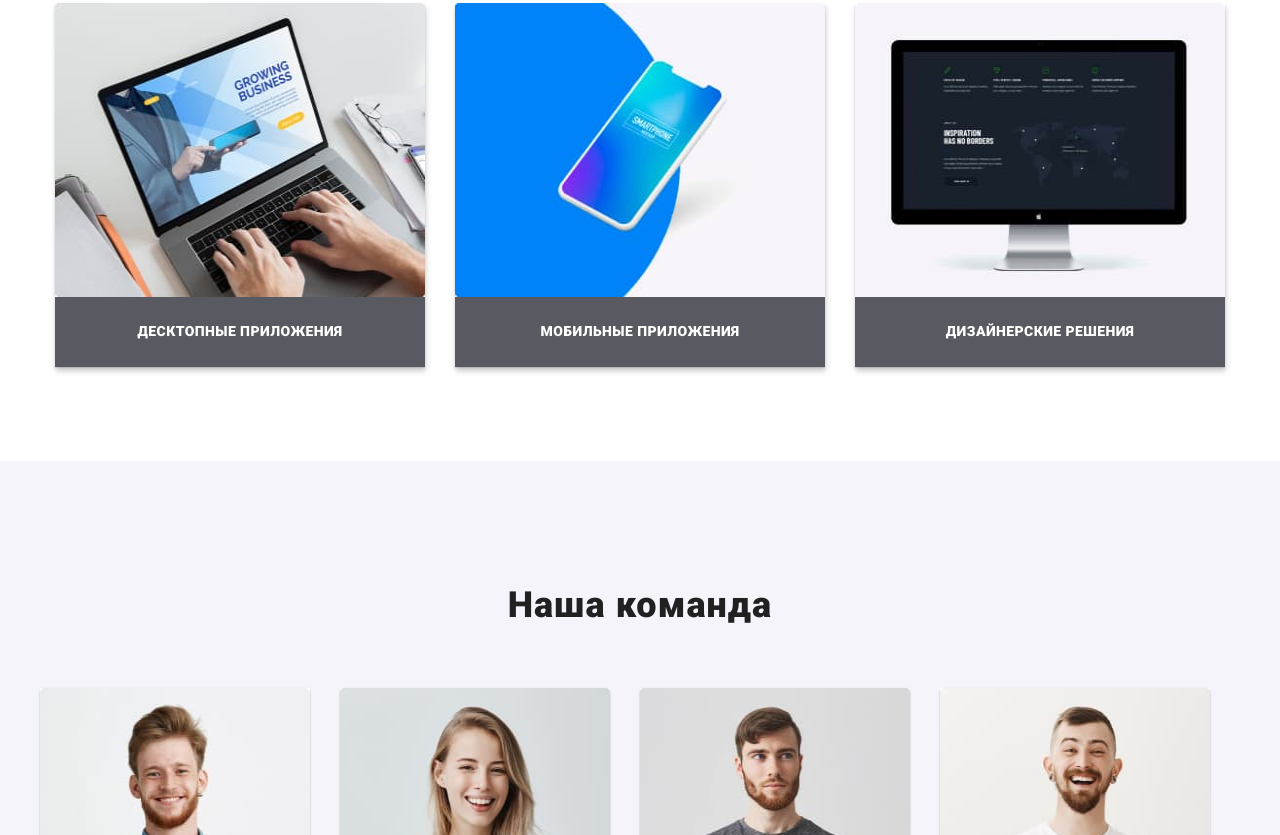
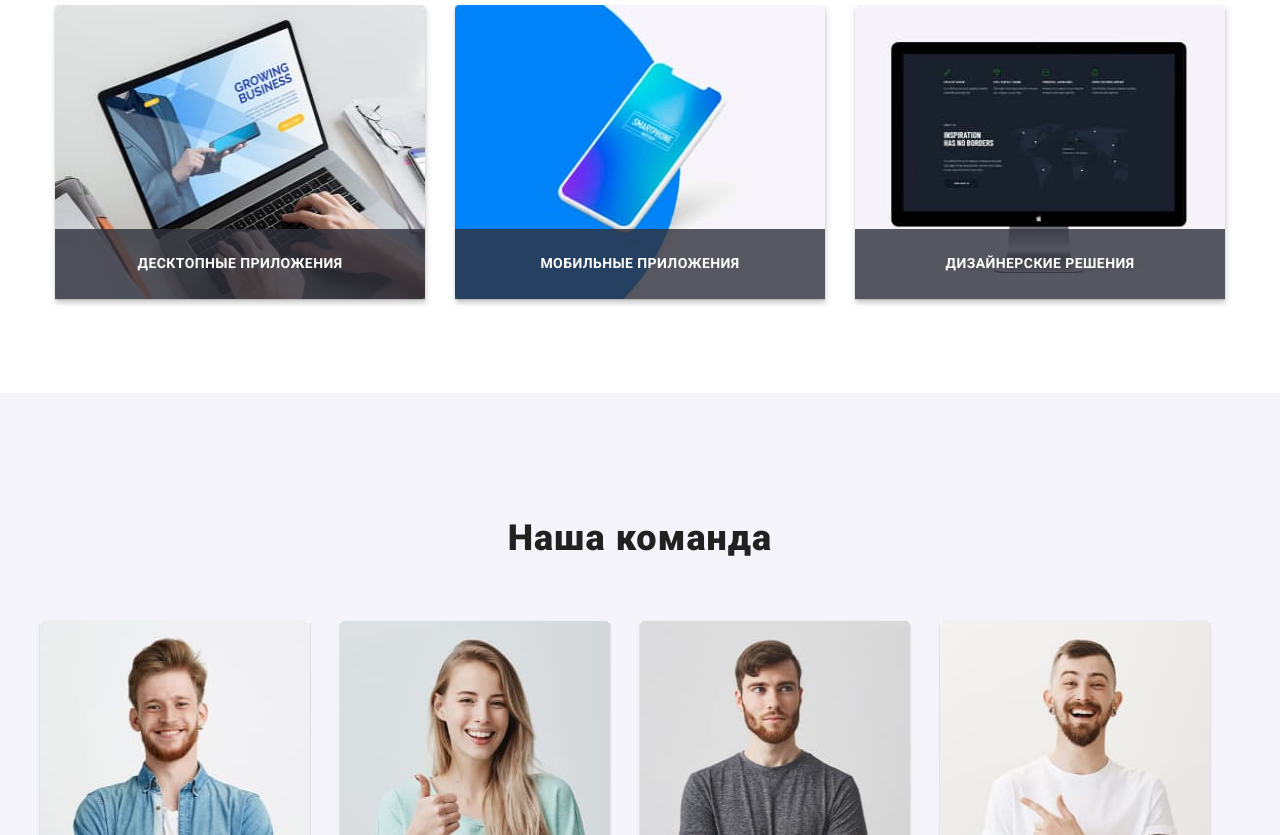
Before and after one commit to kapinusjuli/goit-markup-hw-04, a plain HTML site: page index.html in a window 1280 px wide. Shown: the part 1403-2238 px from the top of the page. Drawn offline with nearby package versions, Linux system fonts and the light colour scheme.

Commit message:
поправляет ховер

```diff
--- a/css/styles.css
+++ b/css/styles.css
@@ -404,7 +404,7 @@ padding: 32px 15px 0px 15px;
 
     background-color: rgba(47, 48, 58, 0.8);
     color: var(--primary-text-color);
-    font-weight: 900;
+    font-weight: 700;
     font-size: 14px;
     line-height: 1.14em;
     text-transform: uppercase;
@@ -652,6 +652,8 @@ flex-wrap: wrap;
 }
 
 .product-item {
+    position: S;
+
     width: 370px;
     margin-right: 30px;
     margin-bottom: 30px;
@@ -679,6 +681,12 @@ flex-wrap: wrap;
 
 }
 
+.products-description {
+
+position: absolute;
+
+}
+
 .product-photo p {
     color: var(--title-text-color);
     font-weight: 400;
@@ -686,6 +694,8 @@ flex-wrap: wrap;
     line-height: 1.87em;
     letter-spacing: 0.03em;
 }
+
+
 .descr-secondary{
     display: none;
 }
--- a/index.html
+++ b/index.html
@@ -36,16 +36,20 @@
 
       <ul class="auth-nav">
         <li class="auth-nav-item">
+          <a href="">
           <svg class="email" width="16px" height="11.2px">
             <use href="./images/symbol-defs.svg#icon-envelope"></use>
           </svg>
-          <a href="">info@devstudio.com</a>
+          <span>info@devstudio.com</span>
+        </a>
         </li>
         <li class="auth-nav-item">
+          <a href="">
           <svg class="phone" width="10px" height="14.94px">
             <use href="./images/symbol-defs.svg#icon-smartphone"></use>
           </svg>
-          <a href="">+38 096 111 11 11</a>
+          <span>+38 096 111 11 11</span>
+        </a>
         </li>
       </ul>
      </nav>
@@ -97,15 +101,15 @@
    <h2>Чем мы занимаемся</h2>
    <ul class="container-products">
     <li class="product-item">
-      <h3>Десктопные приложения</h3>
+      <h3 class="products-description">Десктопные приложения</h3>
      <img src="./images/desctop.jpg" alt="Десктопные приложения" width="370" height="294">
     </li>
     <li class="product-item">
-      <h3>Мобильные приложения</h3>
+      <h3 class="products-description">Мобильные приложения</h3>
       <img src="./images/mobile.jpg" alt="Мобильные приложения" width="370" height="294">
     </li>
     <li class="product-item">
-      <h3>Дизайнерские решения</h3>
+      <h3 class="products-description">Дизайнерские решения</h3>
       <img src="./images/Inspiration.jpg" alt="Дизайнерские решения" width="370" height="294">
     </li>
 
```
Also changed, not shown: portfolio.html (+8 -3 lines).
